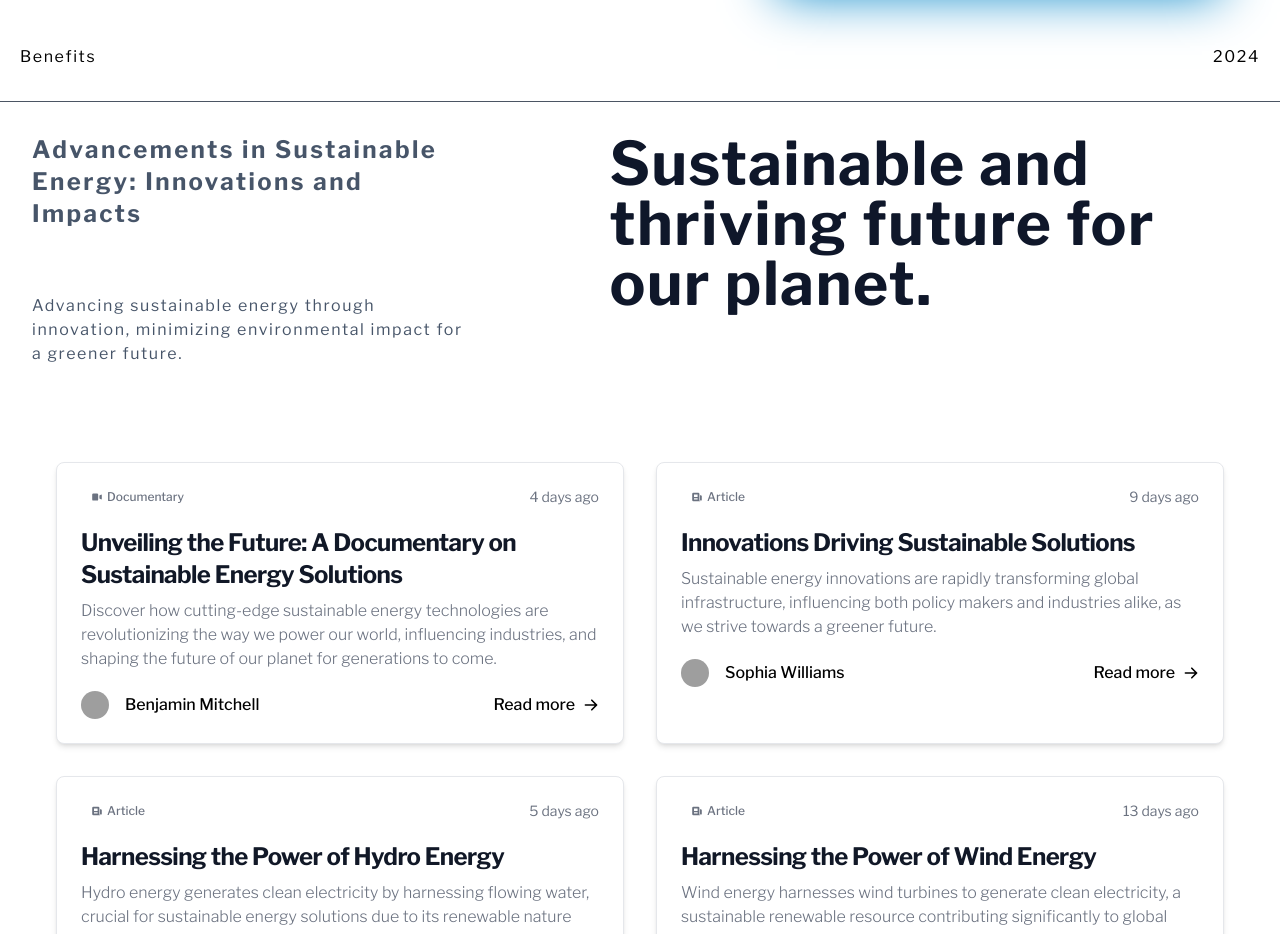
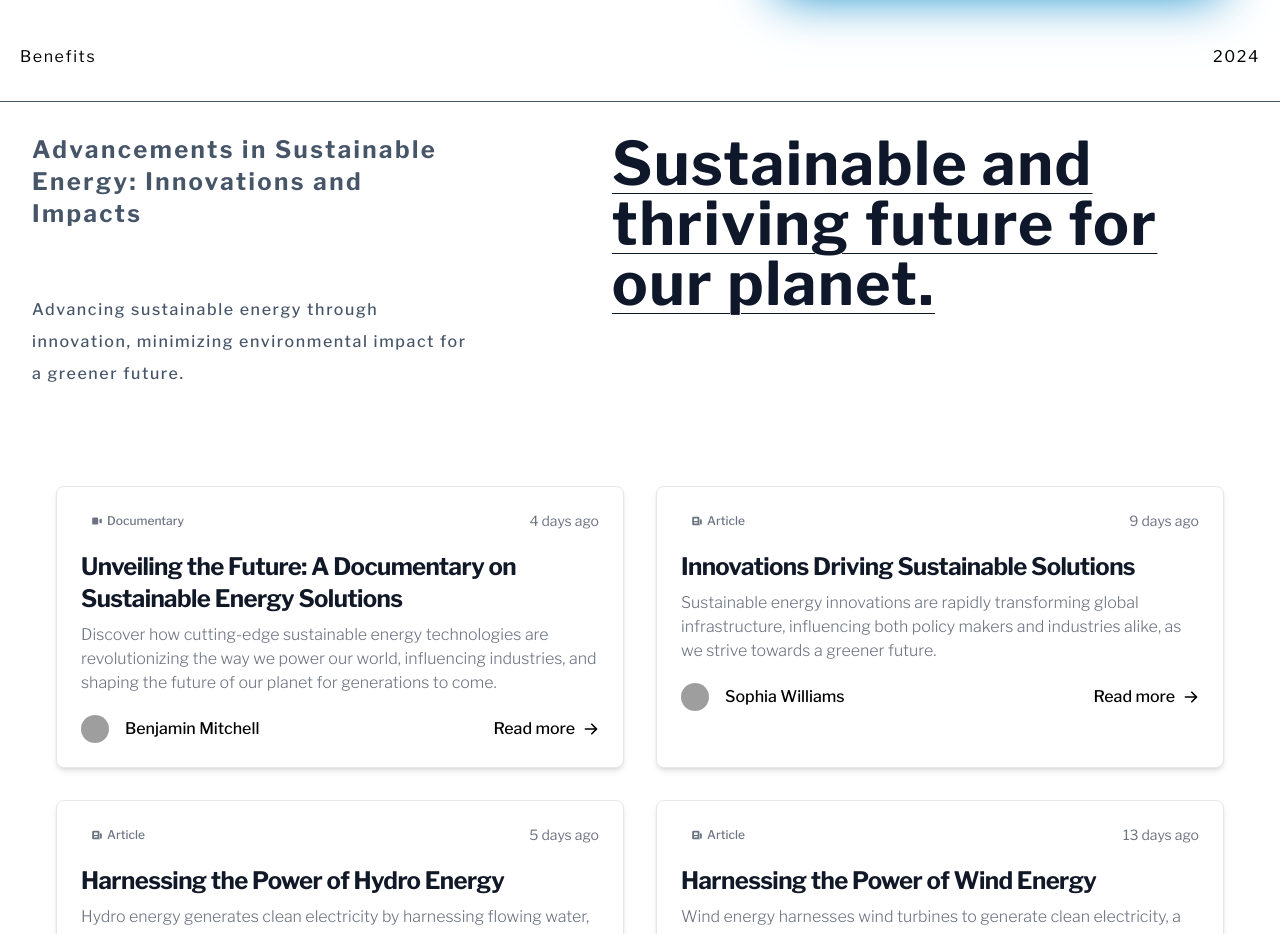
Before and after one commit to haruntoker/EcoFuse-v-1.0.0, a React (Vite) app: page / in a window 1280 px wide. Shown: the part 1600-2534 px from the top of the page. Built offline with nearby package versions, Linux system fonts and the light colour scheme; grey boxes are pictures that could not be loaded.

Commit message:
benefits header styled.

```diff
--- a/src/components/Benefits.jsx
+++ b/src/components/Benefits.jsx
@@ -21,11 +21,11 @@ export default function Benefits() {
         <h1 className="md:text-2xl font-bold tracking-widest dark:text-slate-200 text-slate-600 ">
         Advancements in Sustainable Energy: Innovations and Impacts
         </h1>
-        <p className='tracking-widest dark:text-slate-200 text-slate-600 mt-16'> Advancing sustainable energy through innovation, minimizing environmental impact for a greener future.</p>
+        <p className='tracking-widest dark:text-slate-200 text-slate-600 mt-16 font-medium leading-loose'> Advancing sustainable energy through innovation, minimizing environmental impact for a greener future.</p>
       </div>
 {/* header 2 */}
       <div className="max-w-4xl  items-end  md:ml-14 px-4">
-        <h1 className="md:text-6xl font-bold tracking-wide dark:text-slate-200 text-slate-900 text-4xl">
+        <h1 className="md:text-6xl font-bold tracking-wide dark:text-slate-200 text-slate-900 text-4xl leading-loose underline decoration-1 underline-offset-8">
         Sustainable and thriving future for our planet.
         </h1>
       </div>
```
